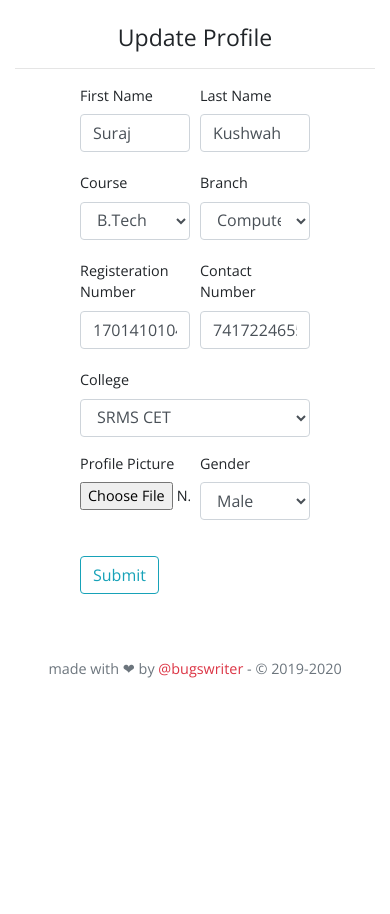
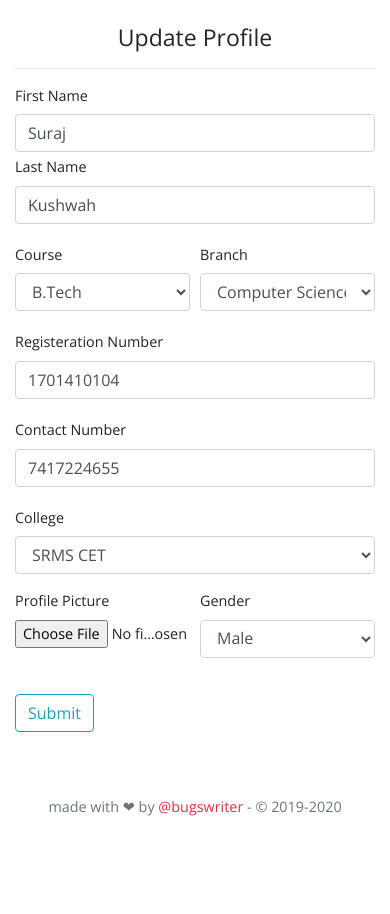
Before and after one commit to Bugswriter/zest-website, a Flask app: page /update_profile in a window 390 px wide. Shown: the part 56-970 px from the top of the page. Before the commit the page ends 734 px from the top, so only its background shows below. Run offline with Flask 2, Linux system fonts and the light colour scheme; a user stored in the database is signed in; data comes from the database, SQL or seed files in the repository; data that the repository does not hold is empty; some libraries are stand-ins or nearby versions.

Commit message:
commiting

```diff
--- a/zestpkg/templates/addprofile.html
+++ b/zestpkg/templates/addprofile.html
@@ -52,12 +52,12 @@ $(document).ready(function(){
 	<hr>
 </div>
 <div class="row justify-content-around">
-	<div class="col-8">
+	<div class="col-md-8">
 		<form action="" method="POST" enctype="multipart/form-data">
 			{{ form.hidden_tag() }}
 			<fieldset class="form-group">
 				<div class="form-group form-row">
-					<div class="col">
+					<div class="col-md-6">
 						{{ form.first_name.label(class='form-control-label') }}
 						{{ form.first_name(class='form-control') }}
 						<div class="invalid-feedback d-block">
@@ -68,7 +68,7 @@ $(document).ready(function(){
 						{% endif %}
 						</div>
 					</div>
-					<div class="col">
+					<div class="col-md-6">
 						{{ form.last_name.label(class='form-control-label') }}
 						{{ form.last_name(class='form-control') }}
 						<div class="invalid-feedback d-block">
@@ -105,7 +105,7 @@ $(document).ready(function(){
 					</div>
 				</div>
 				<div class="form-row">
-					<div class="col form-group">
+					<div class="col-md-6 form-group">
 						{{ form.roll_num.label(class='form-control-label') }}
 						{{ form.roll_num(class='form-control') }}
 						<div class="invalid-feedback d-block">
@@ -116,7 +116,7 @@ $(document).ready(function(){
 						{% endif %}
 						</div>
 					</div>
-					<div class="col form-group">
+					<div class="col-md-6 form-group">
 						{{ form.phone.label(class='form-control-label') }}
 						{{ form.phone(class='form-control') }}
 						<div class="invalid-feedback d-block">
--- a/zestpkg/templates/eventpage.html
+++ b/zestpkg/templates/eventpage.html
@@ -58,7 +58,7 @@
 	</div>
 </div>
 
-<div class="modal" id="createteam" tabindex="-1" role="dialog" aria-labelledby="exampleModalCenterTitle" aria-hidden="true">
+<div class="modal animated bounceInDown" id="createteam" tabindex="-1" role="dialog" aria-labelledby="exampleModalCenterTitle" aria-hidden="true">
 	<div class="modal-dialog" role="document">
 		<div class="modal-content">
 			<div class="modal-header">
@@ -83,7 +83,7 @@
 	</div>
 </div>
 
-<div class="modal" id="jointeam" tabindex="-1" role="dialog" aria-labelledby="exampleModalCenterTitle" aria-hidden="true">
+<div class="modal animated bounceInDown" id="jointeam" tabindex="-1" role="dialog" aria-labelledby="exampleModalCenterTitle" aria-hidden="true">
 	<div class="modal-dialog" role="document">
 		<div class="modal-content">
 			<div class="modal-header">
--- a/zestpkg/templates/login.html
+++ b/zestpkg/templates/login.html
@@ -47,7 +47,7 @@
 		</form>
 	</div>
 </div>
-<div class="modal fade" id="forgetpassword" tabindex="-1" role="dialog" aria-labelledby="exampleModalCenterTitle" aria-hidden="true">
+<div class="modal animated bounceInDown" id="forgetpassword" tabindex="-1" role="dialog" aria-labelledby="exampleModalCenterTitle" aria-hidden="true">
 	<div class="modal-dialog" role="document">
 		<div class="modal-content">
 			<div class="modal-header">
```
Also changed, not shown: zestpkg/static/css/custom.css (line endings or trailing spaces).
